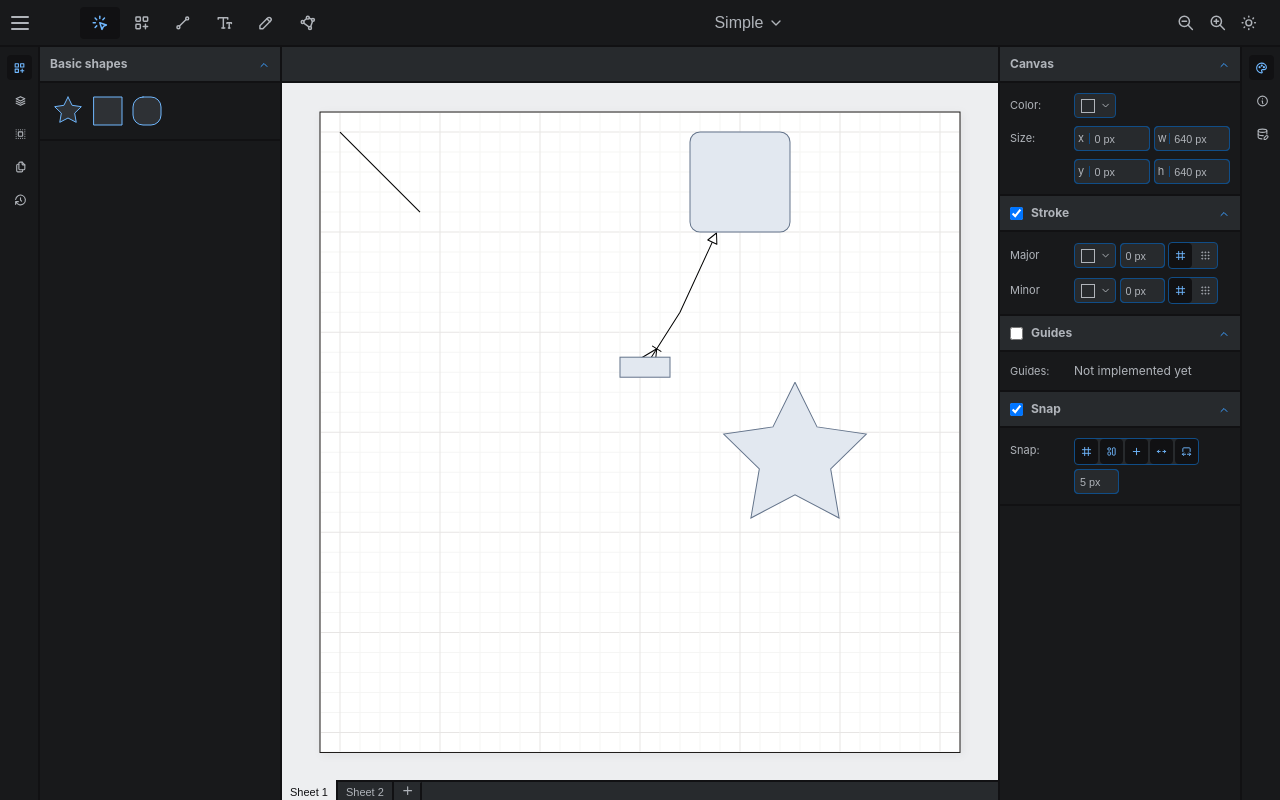
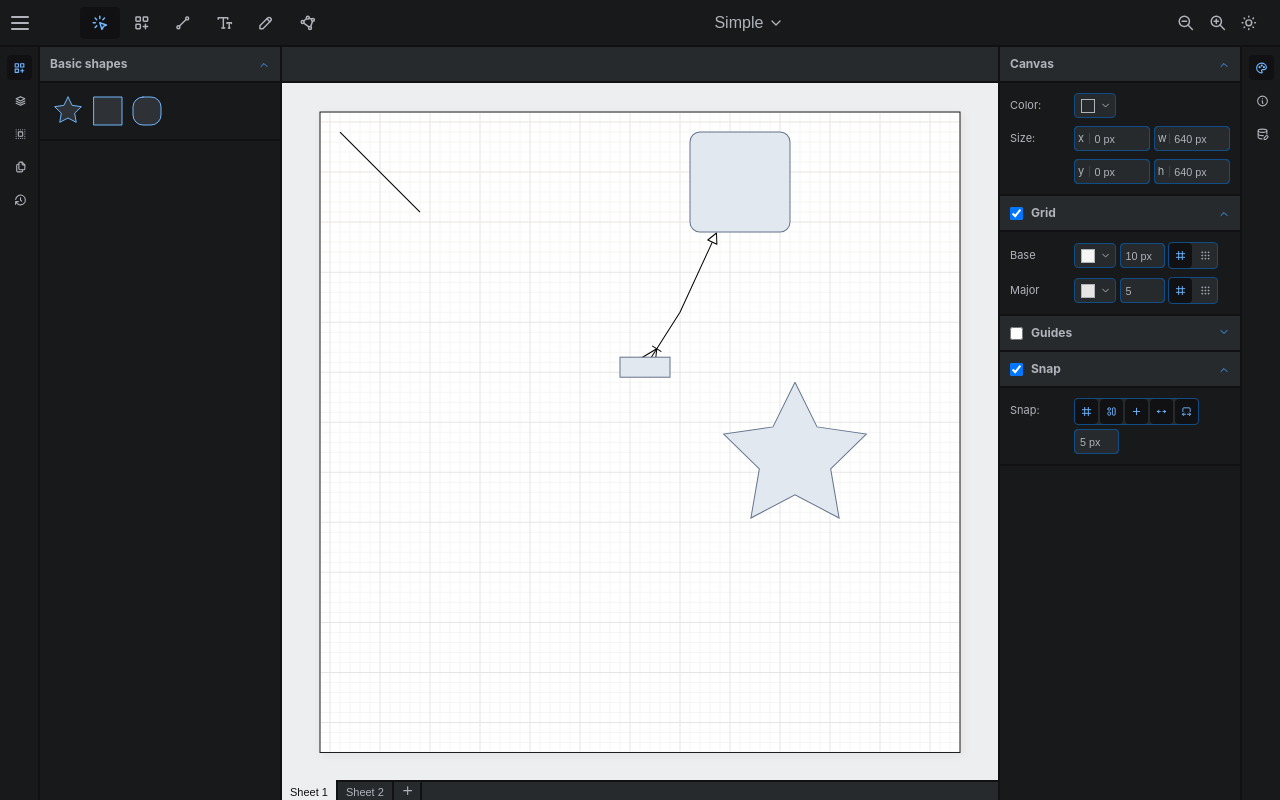
Before and after one commit to kkckkc/diagram-craft, a React (Vite) app: page / in a window 1280 px wide. Built offline with nearby package versions, Linux system fonts and the light colour scheme.

Commit message:
Grid: ability to configure grid

```diff
--- a/src/App.css
+++ b/src/App.css
@@ -239,9 +239,11 @@
     /* TODO: Use color variables for these */
     &.svg-grid--minor {
       stroke: #f5f5f4;
+      fill: #f5f5f4;
     }
     &.svg-grid--major {
       stroke: #e7e5e4;
+      fill: #e7e5e4;
     }
   }
 
@@ -940,7 +942,7 @@ input[type='number'] {
 
   .cmp-tree__node__label {
     display: flex;
-    alignItems: center;
+    align-items: center;
   }
 
   .cmp-tree__node__label__toggle {
--- a/src/model-editor/snap/gridSnapProvider.ts
+++ b/src/model-editor/snap/gridSnapProvider.ts
@@ -12,7 +12,11 @@ export class GridSnapProvider implements SnapProvider<'grid'> {
 
   getMagnets(box: Box): MagnetOfType<'grid'>[] {
     const magnets: MagnetOfType<'grid'>[] = [];
-    const grid = this.diagram.grid;
+
+    const grid = {
+      x: this.diagram.props.grid?.size ?? 10,
+      y: this.diagram.props.grid?.size ?? 10
+    };
 
     const minX = Math.floor(box.pos.x / grid.x);
     const maxX = Math.ceil((box.pos.x + box.size.w) / grid.x);
--- a/src/model-viewer/diagram.ts
+++ b/src/model-viewer/diagram.ts
@@ -12,6 +12,15 @@ declare global {
   interface DiagramProps {
     background?: {
       color?: string;
+    };
+    grid?: {
+      enabled?: boolean;
+      size?: number;
+      majorCount?: number;
+      color?: string;
+      majorColor?: string;
+      type?: 'lines' | 'dots';
+      majorType?: 'lines' | 'dots';
     };
   }
 
@@ -112,12 +121,6 @@ export class Diagram<T extends DiagramEvents = DiagramEvents> extends EventEmitt
   };
 
   viewBox = new Viewbox(this.#canvas.size);
-
-  // TODO: Add listener/event on grid change
-  readonly grid = {
-    x: 20,
-    y: 20
-  };
 
   diagrams: Diagram[] = [];
 
--- a/src/react-app/ObjectProperties/CanvasGridProperties.tsx
+++ b/src/react-app/ObjectProperties/CanvasGridProperties.tsx
@@ -11,32 +11,50 @@ import { NumberInput } from '../NumberInput.tsx';
 import * as Accordion from '@radix-ui/react-accordion';
 import { AccordionTrigger } from '../AccordionTrigger.tsx';
 import { AccordionContent } from '../AccordionContext.tsx';
+import { useRef } from 'react';
 
 export const CanvasGridProperties = (props: Props) => {
   const redraw = useRedraw();
 
   useEventListener('canvaschanged', redraw, props.diagram);
-  const [bg, setBg] = useDiagramProperty<string>('background.color', props.diagram, 'none');
+
+  const [size, setSize] = useDiagramProperty('grid.size', props.diagram, 10);
+  const [majorCount, setMajorCount] = useDiagramProperty('grid.majorCount', props.diagram, 5);
+  const [color, setColor] = useDiagramProperty('grid.color', props.diagram, '#f5f5f4');
+  const [majorColor, setMajorColor] = useDiagramProperty(
+    'grid.majorColor',
+    props.diagram,
+    '#e7e5e4'
+  );
+  const [type, setType] = useDiagramProperty('grid.type', props.diagram, 'lines');
+  const [majorType, setMajorType] = useDiagramProperty('grid.majorType', props.diagram, 'lines');
+  const [enabled, setEnabled] = useDiagramProperty('grid.enabled', props.diagram, true);
+
+  const ref = useRef<HTMLButtonElement>(null);
 
   return (
-    <Accordion.Item className="cmp-accordion__item" value="line">
-      <AccordionTrigger>
+    <Accordion.Item className="cmp-accordion__item" value="grid">
+      <AccordionTrigger ref={ref}>
         <div style={{ display: 'flex', alignItems: 'center', gap: '0.5rem' }}>
           <input
             className="cmp-accordion__enabled"
             type={'checkbox'}
-            checked={true}
-            onChange={() => {}}
+            checked={enabled}
+            onChange={() => {
+              setEnabled(!enabled);
+            }}
             onClick={e => {
-              console.log(e);
+              if (enabled || ref.current?.dataset['state'] === 'open') {
+                e.stopPropagation();
+              }
             }}
           />
-          <span>Stroke</span>
+          <span>Grid</span>
         </div>
       </AccordionTrigger>
       <AccordionContent>
         <div className={'cmp-labeled-table'}>
-          <div className={'cmp-labeled-table__label'}>Major</div>
+          <div className={'cmp-labeled-table__label'}>Base</div>
           <div
             className={'cmp-labeled-table__value'}
             style={{ display: 'flex', alignItems: 'center' }}
@@ -44,23 +62,21 @@ export const CanvasGridProperties = (props: Props) => {
             <ColorPicker
               primaryColors={primaryColors}
               additionalHues={additionalHues}
-              color={bg ?? 'transparent'}
-              onClick={v => {
-                setBg(v);
-              }}
+              color={color ?? 'transparent'}
+              onClick={setColor}
             />
             &nbsp;
             <NumberInput
               style={{ width: '45px' }}
-              value={0}
-              onChange={() => {}}
+              value={size ?? 10}
+              onChange={setSize}
               validUnits={['px']}
               defaultUnit={'px'}
             />
             &nbsp;
             <ReactToolbar.Root className="cmp-toolbar" aria-label="Grid type">
-              <ReactToolbar.ToggleGroup type={'single'} value={'grid'}>
-                <ReactToolbar.ToggleItem className="cmp-toolbar__toggle-item" value={'grid'}>
+              <ReactToolbar.ToggleGroup type={'single'} value={type} onValueChange={setType}>
+                <ReactToolbar.ToggleItem className="cmp-toolbar__toggle-item" value={'lines'}>
                   <TbGrid3X3 />
                 </ReactToolbar.ToggleItem>
                 <ReactToolbar.ToggleItem className="cmp-toolbar__toggle-item" value={'dots'}>
@@ -70,7 +86,7 @@ export const CanvasGridProperties = (props: Props) => {
             </ReactToolbar.Root>
           </div>
 
-          <div className={'cmp-labeled-table__label'}>Minor</div>
+          <div className={'cmp-labeled-table__label'}>Major</div>
           <div
             className={'cmp-labeled-table__value'}
             style={{ display: 'flex', alignItems: 'center' }}
@@ -78,23 +94,23 @@ export const CanvasGridProperties = (props: Props) => {
             <ColorPicker
               primaryColors={primaryColors}
               additionalHues={additionalHues}
-              color={bg ?? 'transparent'}
-              onClick={v => {
-                setBg(v);
-              }}
+              color={majorColor ?? 'transparent'}
+              onClick={setMajorColor}
             />
             &nbsp;
             <NumberInput
               style={{ width: '45px' }}
-              value={0}
-              onChange={() => {}}
-              validUnits={['px']}
-              defaultUnit={'px'}
+              value={majorCount ?? 5}
+              onChange={setMajorCount}
             />
             &nbsp;
             <ReactToolbar.Root className="cmp-toolbar" aria-label="Grid type">
-              <ReactToolbar.ToggleGroup type={'single'} value={'grid'}>
-                <ReactToolbar.ToggleItem className="cmp-toolbar__toggle-item" value={'grid'}>
+              <ReactToolbar.ToggleGroup
+                type={'single'}
+                value={majorType}
+                onValueChange={setMajorType}
+              >
+                <ReactToolbar.ToggleItem className="cmp-toolbar__toggle-item" value={'lines'}>
                   <TbGrid3X3 />
                 </ReactToolbar.ToggleItem>
                 <ReactToolbar.ToggleItem className="cmp-toolbar__toggle-item" value={'dots'}>
--- a/src/react-app/ObjectProperties/CanvasGuidesProperties.tsx
+++ b/src/react-app/ObjectProperties/CanvasGuidesProperties.tsx
@@ -12,7 +12,7 @@ export const CanvasGuidesProperties = (props: Props) => {
   useEventListener('canvaschanged', redraw, props.diagram);
 
   return (
-    <Accordion.Item className="cmp-accordion__item" value="line">
+    <Accordion.Item className="cmp-accordion__item" value="guides">
       <AccordionTrigger>
         <div style={{ display: 'flex', alignItems: 'center', gap: '0.5rem' }}>
           <input
--- a/src/react-app/ObjectProperties/CanvasSnapProperties.tsx
+++ b/src/react-app/ObjectProperties/CanvasSnapProperties.tsx
@@ -23,7 +23,7 @@ export const CanvasSnapProperties = (props: Props) => {
   useEventListener('canvaschanged', redraw, props.diagram);
 
   return (
-    <Accordion.Item className="cmp-accordion__item" value="line">
+    <Accordion.Item className="cmp-accordion__item" value="snap">
       <AccordionTrigger>
         <div style={{ display: 'flex', alignItems: 'center', gap: '0.5rem' }}>
           <input
--- a/src/react-app/ObjectProperties/ObjectProperties.tsx
+++ b/src/react-app/ObjectProperties/ObjectProperties.tsx
@@ -44,7 +44,7 @@ export const ObjectProperties = (props: Props) => {
       <Accordion.Root
         className="cmp-accordion"
         type="multiple"
-        defaultValue={['fill', 'stroke', 'line', 'text', 'transform']}
+        defaultValue={['fill', 'stroke', 'line', 'text', 'transform', 'snap', 'grid', 'canvas']}
       >
         {(type === 'node' || type === 'mixed') && (
           <>
--- a/src/react-canvas-editor/Grid.tsx
+++ b/src/react-canvas-editor/Grid.tsx
@@ -1,51 +1,164 @@
 import { Diagram } from '../model-viewer/diagram.ts';
+import { useRedraw } from '../react-canvas-viewer/useRedraw.tsx';
+import { useEventListener } from '../react-app/hooks/useEventListener.ts';
+import React, { CSSProperties } from 'react';
+
+const circleAt = (
+  xCoord: number,
+  yCoord: number,
+  type: 'major' | 'minor',
+  style: React.CSSProperties
+) => (
+  <circle
+    key={`${type}-${xCoord}-${yCoord}`}
+    cx={xCoord}
+    cy={yCoord}
+    r={1}
+    style={style}
+    className={`svg-grid svg-grid--${type}`}
+  />
+);
+
+const hline = (
+  xCoord: number,
+  yCoord: number,
+  w: number,
+  type: 'major' | 'minor',
+  style: React.CSSProperties
+) => (
+  <line
+    key={`${type}-h-${yCoord}`}
+    x1={xCoord + 1}
+    y1={yCoord}
+    x2={xCoord + w - 1}
+    y2={yCoord}
+    style={style}
+    className={`svg-grid svg-grid--${type}`}
+  />
+);
+
+function vline(
+  xCoord: number,
+  yCoord: number,
+  h: number,
+  type: 'major' | 'minor',
+  style: React.CSSProperties
+) {
+  return (
+    <line
+      key={`${type}-v-${xCoord}`}
+      x1={xCoord}
+      y1={yCoord + 1}
+      x2={xCoord}
+      y2={yCoord + h - 1}
+      style={style}
+      className={`svg-grid svg-grid--${type}`}
+    />
+  );
+}
 
 export const Grid = (props: Props) => {
+  const redraw = useRedraw();
+  useEventListener('canvaschanged', redraw, props.diagram);
+
   const { diagram } = props;
-  const { grid } = diagram;
   const { w, h } = diagram.canvas.size;
   const { x, y } = diagram.canvas.pos;
 
-  const dx = grid.x;
-  const dy = grid.y;
+  const dx = diagram.props.grid?.size ?? 10;
+  const dy = diagram.props.grid?.size ?? 10;
+
+  const majorCount = diagram.props.grid?.majorCount ?? 5;
 
   const rows = Math.floor(h / dy);
   const cols = Math.floor(w / dx);
 
-  const gridLines = [];
+  const dest = [];
 
+  if (diagram.props.grid?.enabled === false) {
+    return null;
+  }
+
+  const majorStyle: CSSProperties = {};
+  if (diagram.props.grid?.majorColor) {
+    majorStyle.stroke = diagram.props.grid.majorColor;
+    majorStyle.fill = diagram.props.grid.majorColor;
+  }
+
+  const minorStyle: CSSProperties = {};
+  if (diagram.props.grid?.color) {
+    minorStyle.stroke = diagram.props.grid.color;
+    minorStyle.fill = diagram.props.grid.color;
+  }
+
+  const majorType = diagram.props.grid?.majorType ?? 'lines';
+  const type = diagram.props.grid?.type ?? 'lines';
+
+  if (type === 'lines') {
     for (let i = 0; i < rows; i++) {
       const yCoord = i * dy + dy + y;
       if (yCoord >= y + h - 1) continue;
 
-    gridLines.push(
-      <line
-        key={`row-${i}`}
-        x1={x + 1}
-        y1={yCoord}
-        x2={x + w - 1}
-        y2={yCoord}
-        className={'svg-grid ' + (i % 5 === 0 ? 'svg-grid--major' : 'svg-grid--minor')}
-      />
-    );
+      if (i % majorCount !== 0 || majorType !== 'lines') {
+        dest.push(hline(x, yCoord, w, 'minor', minorStyle));
+      }
     }
 
     for (let i = 0; i < cols; i++) {
       const xCoord = i * dx + dx + x;
       if (xCoord >= x + w - 1) continue;
-    gridLines.push(
-      <line
-        key={`col-${i}`}
-        x1={xCoord}
-        y1={y + 1}
-        x2={xCoord}
-        y2={y + h - 1}
-        className={'svg-grid ' + (i % 5 === 0 ? 'svg-grid--major' : 'svg-grid--minor')}
-      />
-    );
+
+      if (i % majorCount !== 0 || majorType !== 'lines') {
+        dest.push(vline(xCoord, y, h, 'minor', minorStyle));
+      }
+    }
+  } else if (type === 'dots') {
+    for (let i = 0; i < rows; i++) {
+      for (let j = 0; j < cols; j++) {
+        const yCoord = i * dy + dy + y;
+        const xCoord = j * dx + dx + x;
+
+        if (yCoord >= y + h - 1 || xCoord >= x + w - 1) continue;
+
+        dest.push(circleAt(xCoord, yCoord, 'minor', minorStyle));
+      }
+    }
   }
 
-  return <>{gridLines}</>;
+  if (majorType === 'lines') {
+    for (let i = 0; i < rows; i++) {
+      const yCoord = i * dy + dy + y;
+      if (yCoord >= y + h - 1) continue;
+
+      if (i % majorCount === 0) {
+        dest.push(hline(x, yCoord, w, 'major', majorStyle));
+      }
+    }
+
+    for (let i = 0; i < cols; i++) {
+      const xCoord = i * dx + dx + x;
+      if (xCoord >= x + w - 1) continue;
+
+      if (i % majorCount === 0) {
+        dest.push(vline(xCoord, y, h, 'major', majorStyle));
+      }
+    }
+  } else if (majorType === 'dots') {
+    for (let i = 0; i < rows; i++) {
+      for (let j = 0; j < cols; j++) {
+        if (i % majorCount !== 0 || j % majorCount !== 0) continue;
+
+        const yCoord = i * dy + dy + y;
+        const xCoord = j * dx + dx + x;
+
+        if (yCoord >= y + h - 1 || xCoord >= x + w - 1) continue;
+
+        dest.push(circleAt(xCoord, yCoord, 'major', majorStyle));
+      }
+    }
+  }
+
+  return <>{dest}</>;
 };
 
 type Props = {
```
Lines whose indentation alone changed are shown as unchanged.
